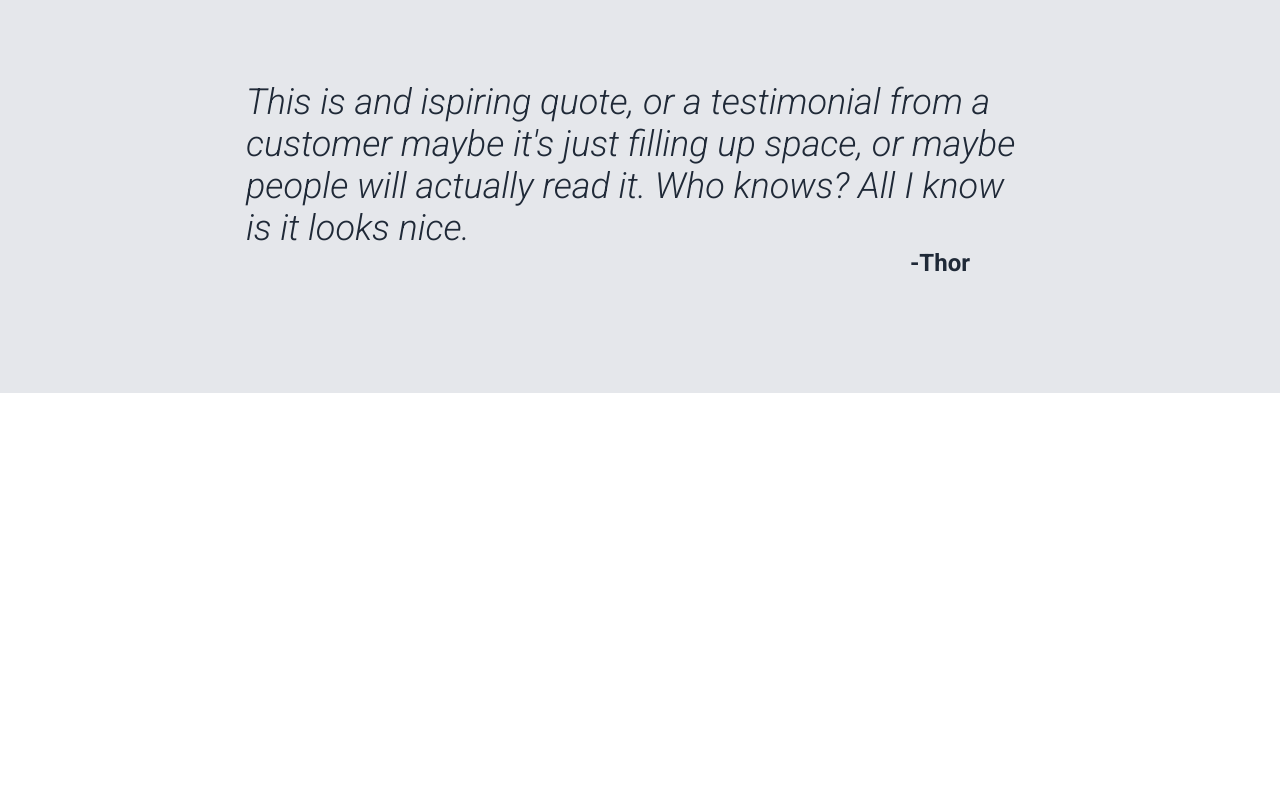
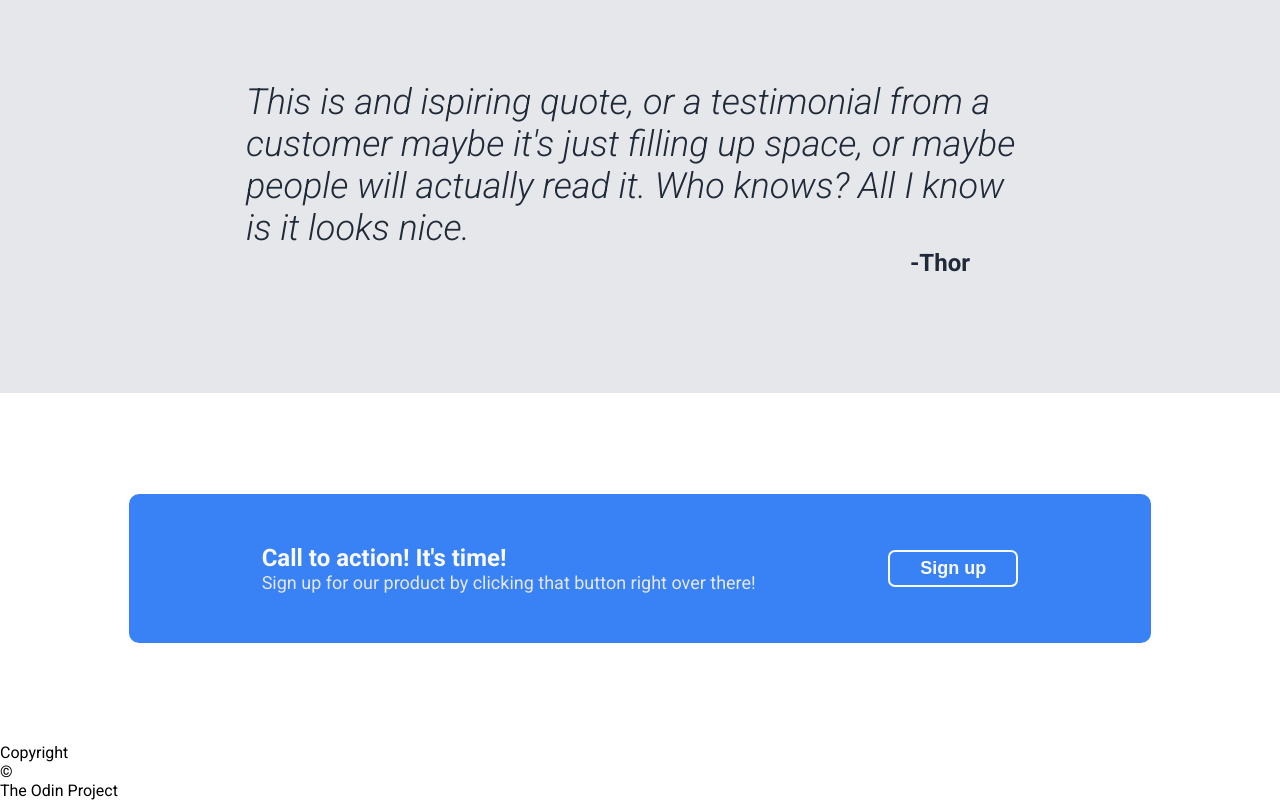
Before and after one commit to demense/landing-page, a plain HTML site: page index.html in a window 1280 px wide. Shown: the part 1070-1870 px from the top of the page. Before the commit the page ends 1463 px from the top, so only its background shows below. Drawn offline with Linux system fonts and the light colour scheme.

Commit message:
Add and style call to action section

```diff
--- a/index.html
+++ b/index.html
@@ -58,5 +58,17 @@
         <div class="quote-text">This is and ispiring quote, or a testimonial from a customer maybe it's just filling up space, or maybe people will actually read it. Who knows? All I know is it looks nice.</div>
         <div class="quote-author">-Thor</div>
     </div>
+    <div class="call-to-action">
+        <div class="cta-content">
+            <div class="cta-text">
+                <h1 class="cta-header">Call to action! It's time!</h1>
+                <p class="cta-sentence">Sign up for our product by clicking that button right over there!</p>
+            </div>
+            <button class="cta-button">Sign up</button>
+        </div>
+    </div>
+    <div class="foooter">
+        <div>Copyright</div><div>©</div><div>The Odin Project</div>
+    </div>
 </body>
 </html>
--- a/styles.css
+++ b/styles.css
@@ -87,7 +87,6 @@ ul {
     height: 37px;
     border-radius: 7px;
     border: 0px;
-    font-family: 'Roboto';
     font-weight: 550;
 }
 
@@ -152,3 +151,45 @@ ul {
     font-size: 24px;
     font-weight: 700;
 }
+
+.call-to-action {
+    display: flex;
+    justify-content: center;
+    align-items: center;
+    height: 350px;
+}
+
+.cta-content {
+    display: flex;
+    justify-content: space-evenly;
+    align-items: center;
+    width: 1022px;
+    height: 149px;
+    background-color: #3882F6;
+    border-radius: 10px;
+}
+
+.cta-header, .cta-sentence {
+    color: #F9FAF8;
+    margin: 0px;
+}
+
+.cta-header {
+    font-size: 24px;
+}
+
+.cta-sentence {
+    color: #E5E7EB;
+    font-size: 18px;
+}
+
+.cta-button {
+    background-color: #3882F6;
+    color: #F9FAF8;
+    font-size: 18px;
+    width: 130px;
+    height: 37px;
+    border-radius: 7px;
+    border: 2px solid #F9FAF8;
+    font-weight: 550;
+}
```
